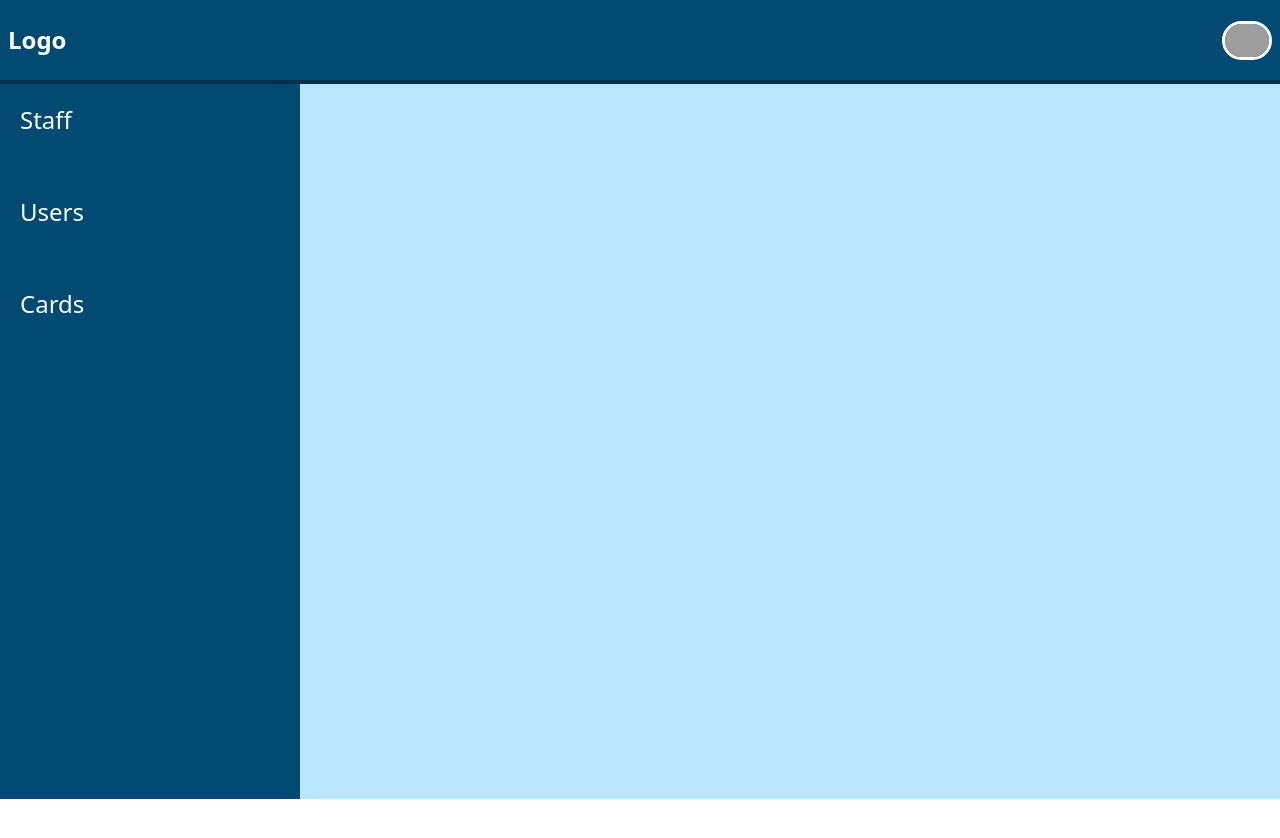
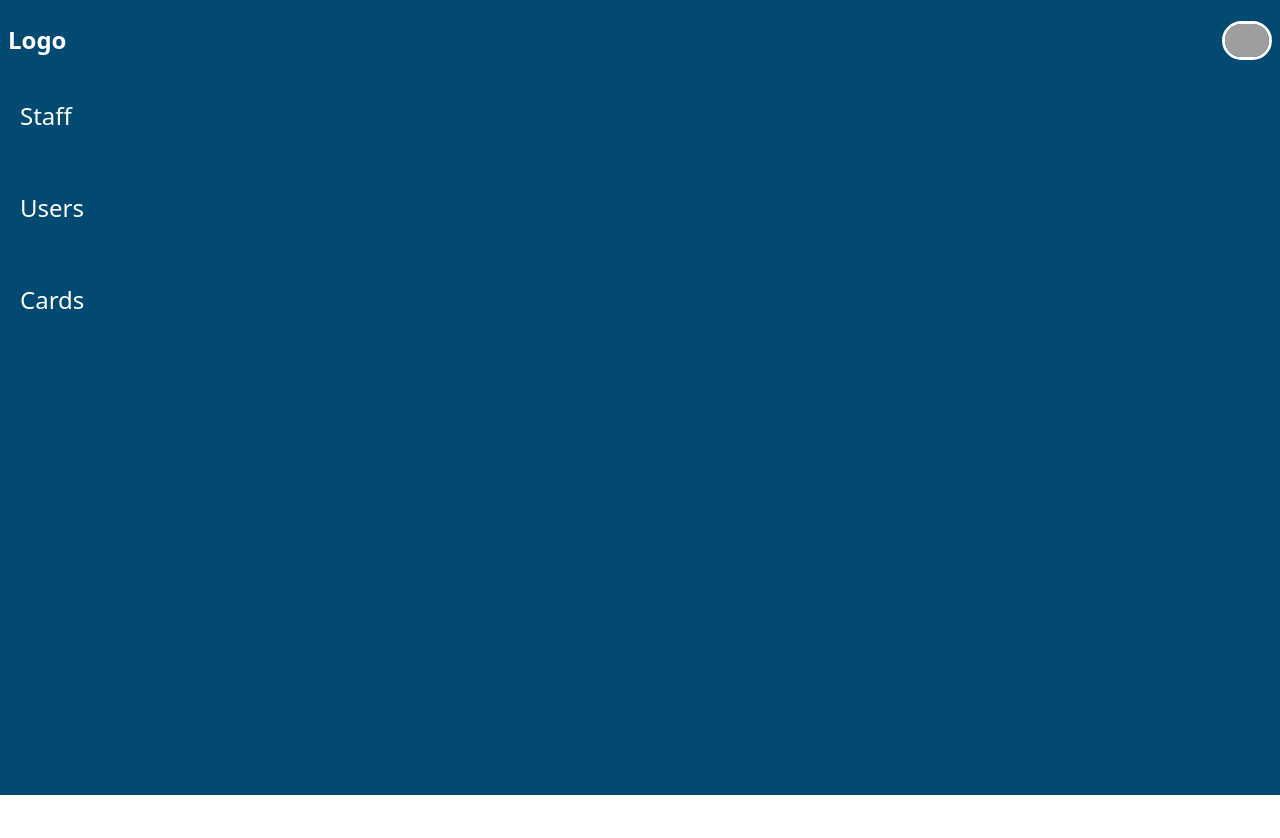
Before and after one commit to Raooph/Fitness-app, a Next.js app: page / in a window 1280 px wide. Shown: the top 838 px of the page. Before the commit the page ends 800 px from the top, so only its background shows below. Built offline with nearby package versions, Linux system fonts and the light colour scheme; grey boxes are pictures that could not be loaded.

Commit message:
layout optimised

```diff
--- a/app/layout.tsx
+++ b/app/layout.tsx
@@ -30,12 +30,12 @@ export default function RootLayout({
         className={`${geistSans.variable} ${geistMono.variable} antialiased`}
       >
         <NavBar/>
-        <div className='grid grid-cols-[300px_auto] border-t-4 border-t-sky-950 '>
+
         <SideBar/>
-        <div className="bg-sky-200 h-[calc(100vh-85px)] overflow-auto">
+        <div className="bg-white m-3 h-[calc(100vh-85px)] overflow-auto">
             {children}
          </div>
-        </div>
+
       </body>
     </html>
   );
```
